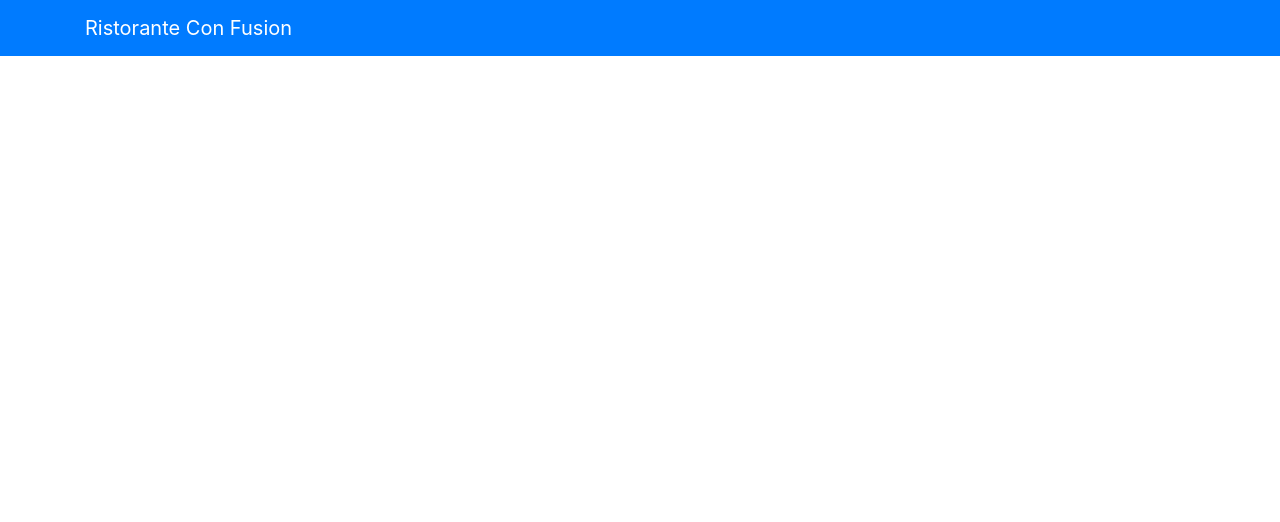
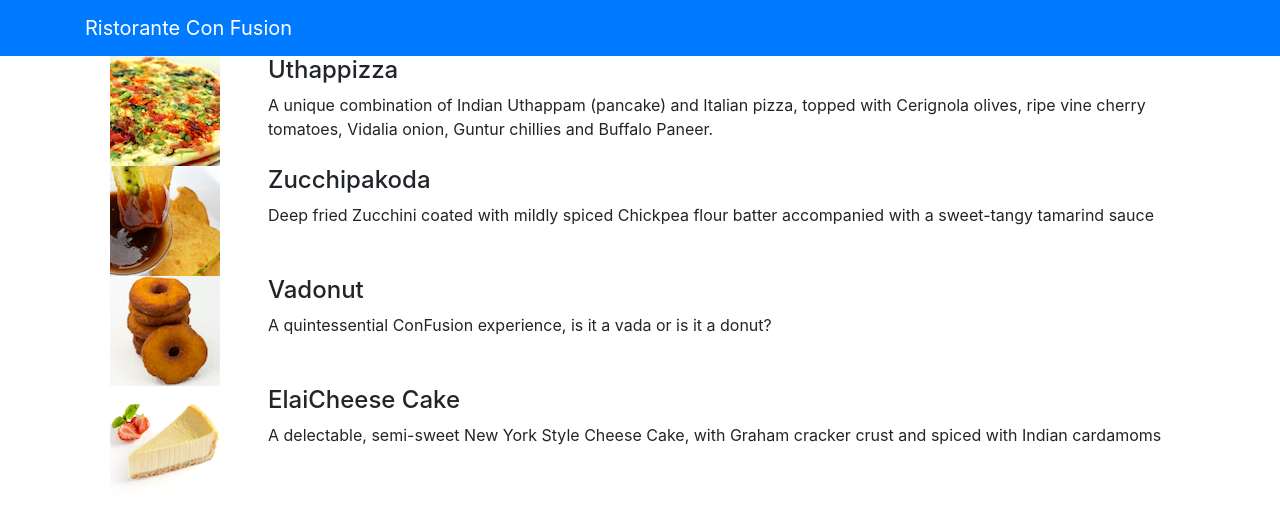
Before and after one commit to nghintFX12982/FUNiXReactJSLab, a React (Create React App) app: page / in a window 1280 px wide. Shown: the top 522 px of the page. Built offline with nearby package versions, Linux system fonts and the light colour scheme.

Commit message:
Components Part 1

```diff
--- a/package.json
+++ b/package.json
@@ -1,5 +1,5 @@
 {
-  "name": "lab_04_1",
+  "name": "lab03_1",
   "version": "0.1.0",
   "private": true,
   "dependencies": {
--- a/src/App.js
+++ b/src/App.js
@@ -1,6 +1,7 @@
 import React, { Component } from "react";
 import "./App.css";
 import { Navbar, NavbarBrand } from "reactstrap";
+import Menu from "./components/MenuComponent";
 
 class App extends Component {
   render() {
@@ -11,6 +12,7 @@
             <NavbarBrand href="/">Ristorante Con Fusion</NavbarBrand>
           </div>
         </Navbar>
+        <Menu />
       </div>
     );
   }
--- /dev/null
+++ b/src/components/MenuComponent.js
@@ -0,0 +1,80 @@
+import React, { Component } from "react";
+import { Media } from "reactstrap";
+
+class Menu extends Component {
+  constructor(props) {
+    super(props);
+    this.state = {
+      dishes: [
+        {
+          id: 0,
+          name: "Uthappizza",
+          image: "assets/images/uthappizza.png",
+          category: "mains",
+          label: "Hot",
+          price: "4.99",
+          description:
+            "A unique combination of Indian Uthappam (pancake) and Italian pizza, topped with Cerignola olives, ripe vine cherry tomatoes, Vidalia onion, Guntur chillies and Buffalo Paneer.",
+        },
+        {
+          id: 1,
+          name: "Zucchipakoda",
+          image: "assets/images/zucchipakoda.png",
+          category: "appetizer",
+          label: "",
+          price: "1.99",
+          description:
+            "Deep fried Zucchini coated with mildly spiced Chickpea flour batter accompanied with a sweet-tangy tamarind sauce",
+        },
+        {
+          id: 2,
+          name: "Vadonut",
+          image: "assets/images/vadonut.png",
+          category: "appetizer",
+          label: "New",
+          price: "1.99",
+          description:
+            "A quintessential ConFusion experience, is it a vada or is it a donut?",
+        },
+        {
+          id: 3,
+          name: "ElaiCheese Cake",
+          image: "assets/images/elaicheesecake.png",
+          category: "dessert",
+          label: "",
+          price: "2.99",
+          description:
+            "A delectable, semi-sweet New York Style Cheese Cake, with Graham cracker crust and spiced with Indian cardamoms",
+        },
+      ],
+    };
+  }
+
+  render() {
+    const menu = this.state.dishes.map((dish) => {
+      return (
+        <div>
+          <Media tag="li">
+            <Media left middle>
+              <Media object src={dish.image} alt={dish.name} />
+            </Media>
+            <Media body className="ml-5">
+              <Media heading>{dish.name}</Media>
+              <p>{dish.description}</p>
+            </Media>
+          </Media>
+        </div>
+      );
+    });
+
+    return (
+      <div className="container">
+        <div className="row">
+          <Media list>{menu}</Media>
+        </div>
+      </div>
+    );
+  }
+}
+
+export default Menu;
```
